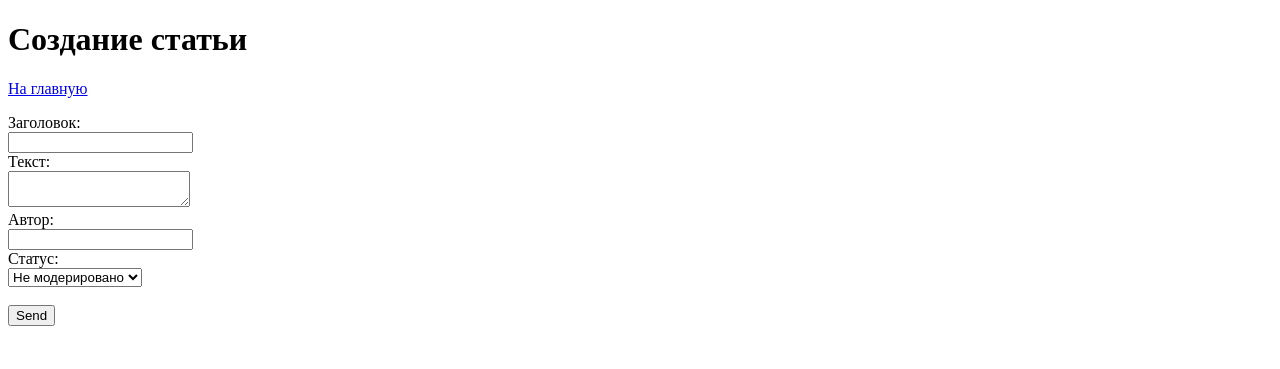
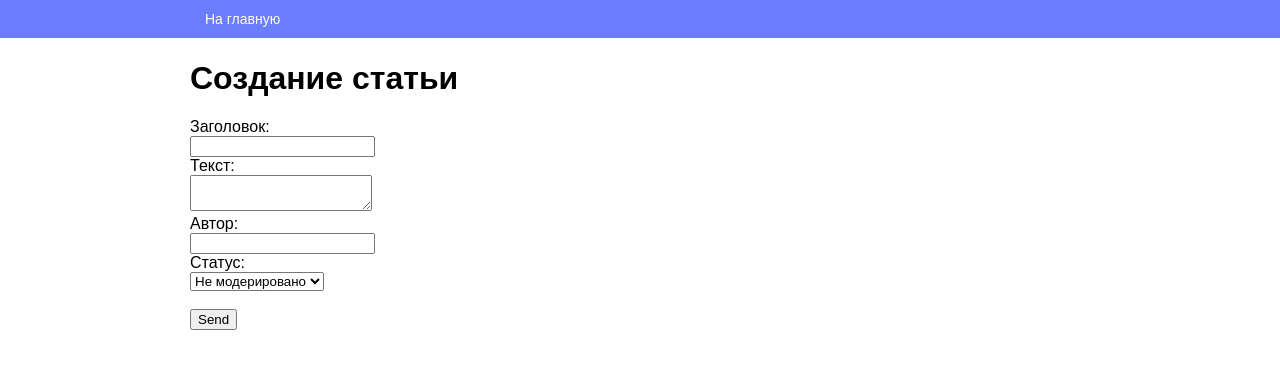
Before and after one commit to Beknasar/Article-project, a Django app: page /articles/add/ in a window 1280 px wide. Shown: the top 369 px of the page. Run offline with Django 4.2, Linux system fonts and the light colour scheme.

Commit message:
Добавлена навигация на все страницы

```diff
--- a/source/webapp/static/css/style.css
+++ b/source/webapp/static/css/style.css
@@ -1,5 +1,43 @@
 body {
     font-family: Arial, sans-serif;
-    background: rgb(222, 240, 204);
-    color: #222222;
+    background: white;
+    /* отступ, чтобы компенсировать высоту навбара */
+    margin-top: 60px;
 }
+.container {
+    margin: 0 auto;
+    width: 100%;
+    max-width: 900px;
+}
+.navbar {
+    display: block;
+    background: #6a7dff;
+    position: fixed;
+    top: 0;
+    right: 0;
+    left: 0;
+    font-size: 0;
+    box-sizing: border-box;
+    padding: 7px 30px;
+}
+.menu {
+    font-size: 14px;
+    line-height: 1;
+    padding: 0;
+    margin: 0;
+    display: inline-block;
+    color: #fffee8;
+}
+.menu li {
+    display: inline-block;
+}
+.menu a {
+    display: inline-block;
+    text-decoration: none;
+    color: inherit;
+    padding: 5px 15px;
+}
+.menu a:hover {
+    color: #ffc122;
+    text-decoration: underline;
+}
--- a/source/webapp/templates/article_create.html
+++ b/source/webapp/templates/article_create.html
@@ -1,12 +1,21 @@
+{% load static %}
 <!DOCTYPE html>
 <html lang="ru">
     <head>
         <meta charset="UTF-8">
         <title>Create</title>
+        <link rel="stylesheet" href="{% static "css/style.css" %}">
     </head>
     <body>
+        <nav class="navbar">
+            <div class="container">
+                <ul class="menu">
+                    <li><a href="{% url 'webapp:index' %}">На главную</a></li>
+                </ul>
+            </div>
+        </nav>
+        <div class="container">
             <h1>Создание статьи</h1>
-        <p><a href="{% url 'webapp:index' %}">На главную</a></p>
             <form action="{% url 'webapp:article_create' %}" method="post">
                 {% csrf_token %}
                 <label>Заголовок:</label><br/>
@@ -28,5 +37,6 @@
                 <br/>
                 <input type="submit" value="Send"/>
             </form>
+        </div>
     </body>
 </html>
```
Also changed, not shown: source/webapp/templates/article_view.html (+15 -5 lines), source/webapp/templates/index.html (+7 -1 lines). Lines whose indentation alone changed are shown as unchanged.
